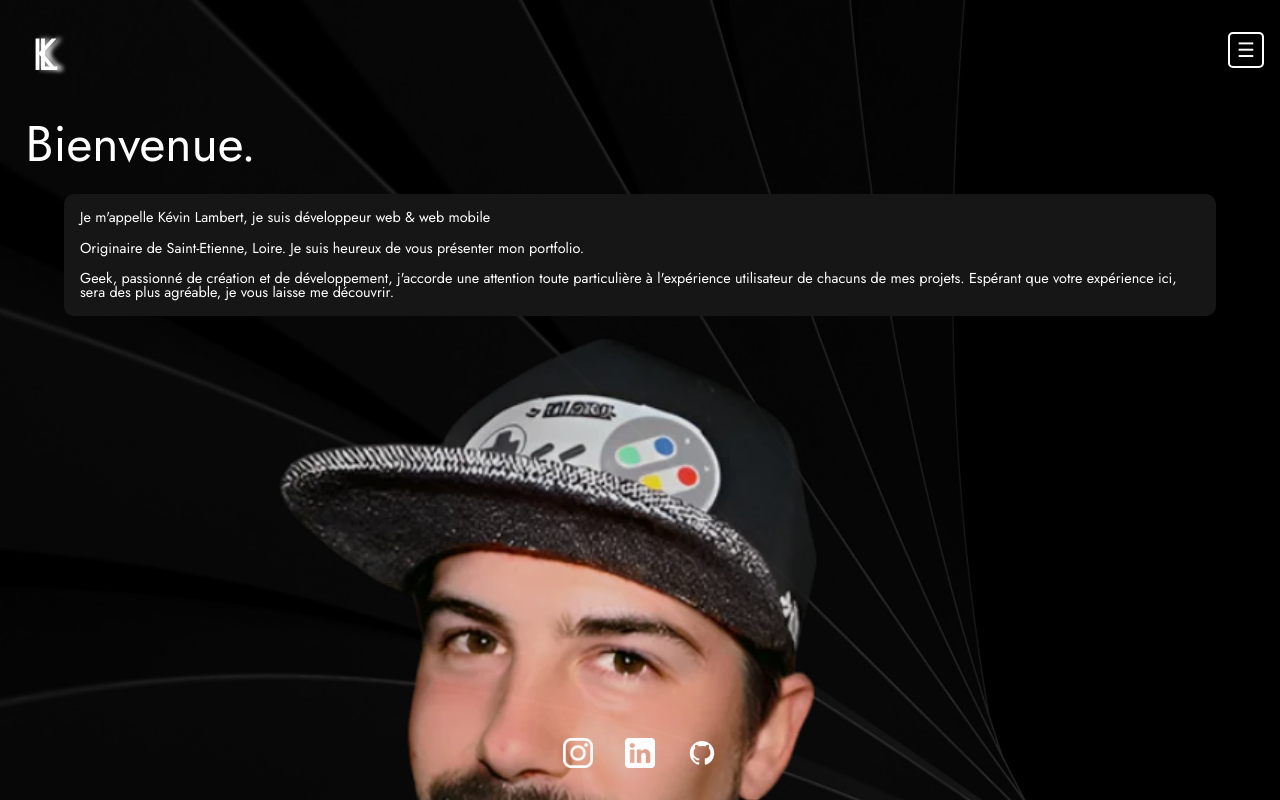
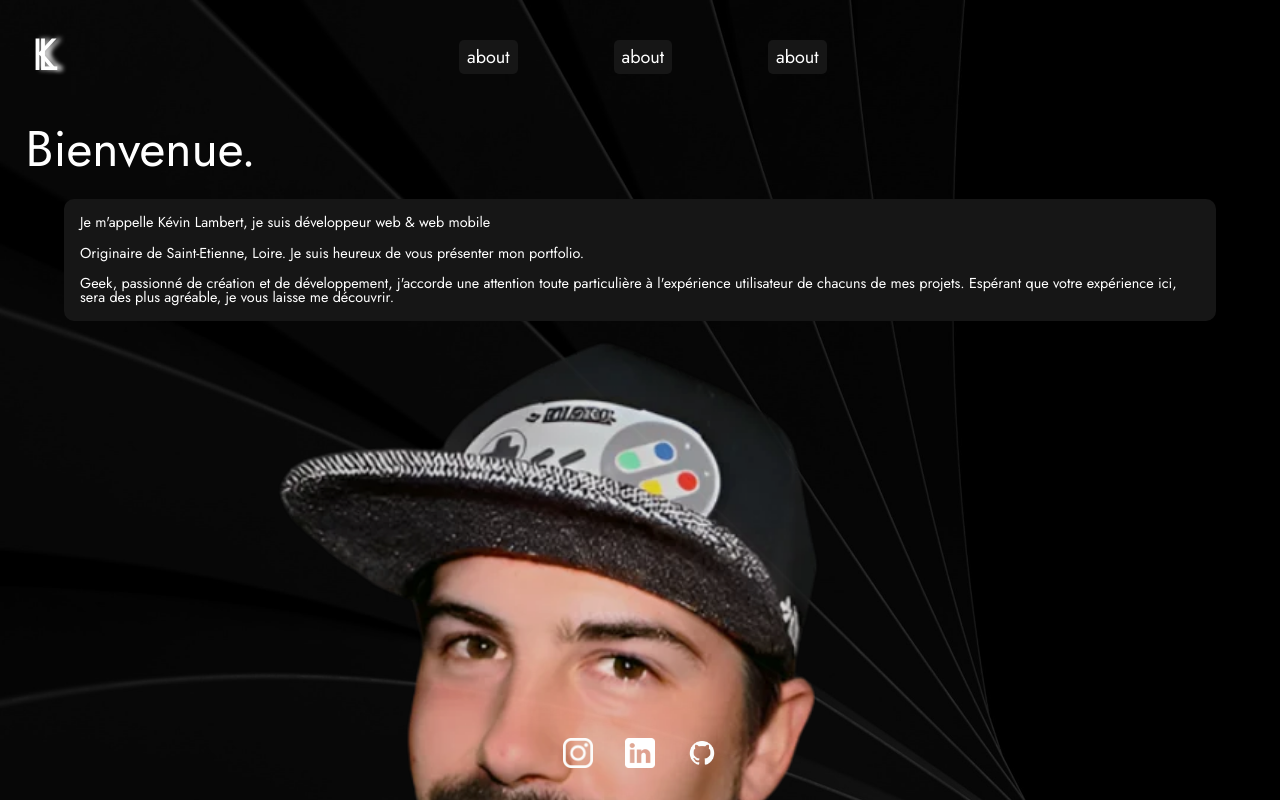
Before and after one commit to lambertkevin42/Portfolio-Ts, a React (Create React App) app: page / in a window 1280 px wide. Shown: the top 800 px of the page. Built offline with nearby package versions, Linux system fonts and the light colour scheme.

Commit message:
scss responsive about headernav component

```diff
--- a/src/components/HeaderNav/headernav.scss
+++ b/src/components/HeaderNav/headernav.scss
@@ -70,3 +70,38 @@
         }
     }
   }
+
+  @media only screen and (min-width: 768px) {
+    button {
+      display: none;
+    }
+
+    .header-nav {
+      width: 100%;
+      display: flex;
+      flex-direction: row;
+      justify-content: center;
+
+
+      &-links, &-links--closed {
+        position:static;
+        display: flex;
+        flex-direction: row;
+        background: none;
+        gap: 5rem;
+      }
+
+      &-link {
+        color: vars.$white;
+        margin: vars.$gutter*0.5;
+        padding: vars.$gutter*0.5;
+        font-size: large;
+        transition: color .4s ease-in-out, box-shadow .4s ease-in-out;
+
+        &:hover {
+          box-shadow: inset 16vh 0 0 0 vars.$white;
+          color: vars.$dark;
+        }
+      }
+    }
+  }
```
